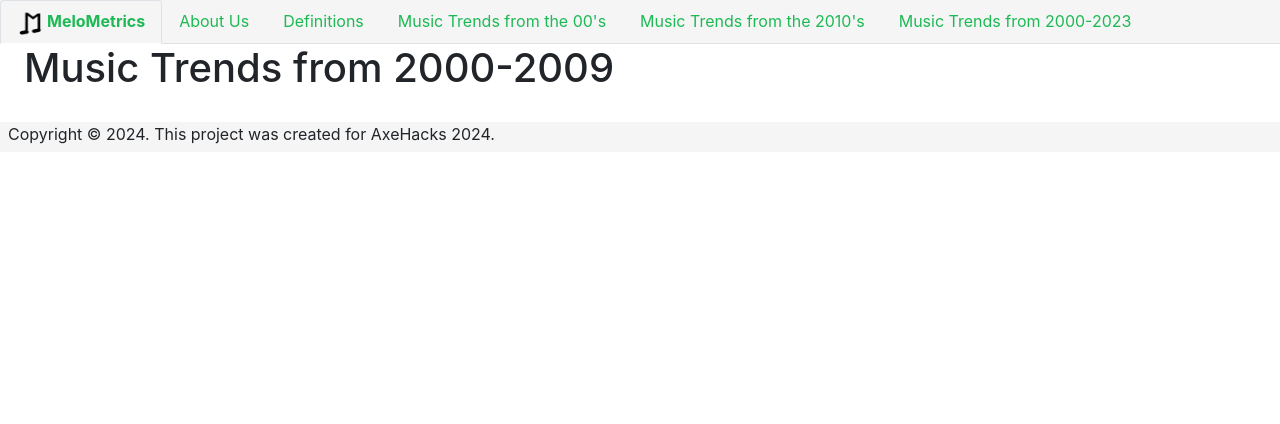
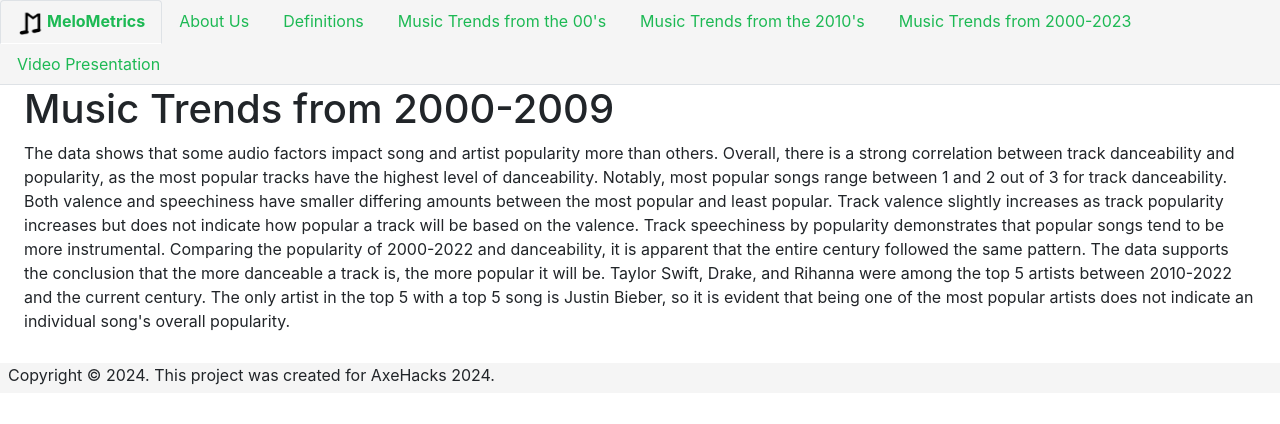
Before and after one commit to sophtank/axehacks, a Flask app: page /2000s in a window 1280 px wide. Shown: the top 424 px of the page. Run offline with Flask 3, Linux system fonts and the light colour scheme; some libraries are stand-ins or nearby versions.

Commit message:
mega commit

```diff
--- a/app.py
+++ b/app.py
@@ -24,3 +24,7 @@ def year2010():
 @app.get('/all')
 def year2024():
     return render_template('all.html')
+
+@app.get('/vid')
+def vid():
+    return render_template('vid.html')
--- a/templates/2000.html
+++ b/templates/2000.html
@@ -7,20 +7,31 @@
     }
 </style>
     <h1>Music Trends from 2000-2009</h1>
-    <div class='tableauPlaceholder' id='viz1710600139474' style='position: relative'><noscript><a href='#'>
-        <img alt='Sheet 2 ' src='https:&#47;&#47;public.tableau.com&#47;static&#47;images&#47;te&#47;testbook1_17106001231640&#47;Sheet2&#47;1_rss.png' style='border: none' /></a></noscript>
-        <object class='tableauViz'  style='display:none;'>
-        <param name='host_url' value='https%3A%2F%2Fpublic.tableau.com%2F' /> <param name='embed_code_version' value='3' />
-        <param name='site_root' value='' /><param name='name' value='testbook1_17106001231640&#47;Sheet2' />
-        <param name='tabs' value='no' /><param name='toolbar' value='yes' /><param name='static_image' value='https:&#47;&#47;public.tableau.com&#47;static&#47;images&#47;te&#47;testbook1_17106001231640&#47;Sheet2&#47;1.png' />
-        <param name='animate_transition' value='yes' /><param name='display_static_image' value='yes' /><param name='display_spinner' value='yes' /><param name='display_overlay' value='yes' />
-        <param name='display_count' value='yes' /><param name='language' value='en-US' /><param name='filter' value='publish=yes' /></object></div>
+    <div class='tableauPlaceholder' id='viz1710616288771' style='position: relative'><noscript><a href='#'><img alt='Dashboard 1 ' src='https:&#47;&#47;public.tableau.com&#47;static&#47;images&#47;ax&#47;axe_hacks&#47;Dashboard1&#47;1_rss.png' style='border: none' /></a>
+    </noscript><object class='tableauViz'  style='display:none;'><param name='host_url' value='https%3A%2F%2Fpublic.tableau.com%2F' />
+        <param name='embed_code_version' value='3' /> <param name='site_root' value='' /><param name='name' value='axe_hacks&#47;Dashboard1' />
+        <param name='tabs' value='no' /><param name='toolbar' value='yes' />
+        <param name='static_image' value='https:&#47;&#47;public.tableau.com&#47;static&#47;images&#47;ax&#47;axe_hacks&#47;Dashboard1&#47;1.png' />
+        <param name='animate_transition' value='yes' /><param name='display_static_image' value='yes' /><param name='display_spinner' value='yes' />
+        <param name='display_overlay' value='yes' /><param name='display_count' value='yes' /><param name='language' value='en-US' />
+        <param name='filter' value='publish=yes' /></object></div>
         <script type='text/javascript'>
-            var divElement = document.getElementById('viz1710600139474');
+            var divElement = document.getElementById('viz1710616288771');
             var vizElement = divElement.getElementsByTagName('object')[0];
-            vizElement.style.width='80%';
-            vizElement.style.height=(divElement.offsetWidth*0.45)+'px';
+            if ( divElement.offsetWidth > 800 ) { vizElement.style.width='1000px';vizElement.style.height='827px';}
+            else if ( divElement.offsetWidth > 500 ) { vizElement.style.width='1000px';vizElement.style.height='827px';}
+            else { vizElement.style.width='100%';vizElement.style.height='1427px';}
             var scriptElement = document.createElement('script');
             scriptElement.src = 'https://public.tableau.com/javascripts/api/viz_v1.js';
-            vizElement.parentNode.insertBefore(scriptElement, vizElement);</script>
+            vizElement.parentNode.insertBefore(scriptElement, vizElement);
+        </script>
+    <p>The data shows that some audio factors impact song and artist popularity more than others. Overall, there is a strong correlation between
+         track danceability and popularity, as the most popular tracks have the highest level of danceability. Notably, most popular songs range between
+          1 and 2 out of 3 for track danceability. Both valence and speechiness have smaller differing amounts between the most popular and least popular.
+           Track valence slightly increases as track popularity increases but does not indicate how popular a track will be based on the valence.
+           Track speechiness by popularity demonstrates that popular songs tend to be more instrumental. Comparing the popularity of 2000-2022 and
+           danceability, it is apparent that the entire century followed the same pattern. The data supports the conclusion that the more danceable a track
+           is, the more popular it will be. Taylor Swift, Drake, and Rihanna were among the top 5 artists between 2010-2022 and the current century.
+           The only artist in the top 5 with a top 5 song is Justin Bieber, so it is evident that being one of the most popular artists does not indicate
+           an individual song's overall popularity.</p>
 {% endblock %}
--- a/templates/layout.html
+++ b/templates/layout.html
@@ -25,6 +25,9 @@
       </li>
       <li class="nav-item">
         <a class="nav-link" href="/all">Music Trends from 2000-2023</a>
+      </li>
+      <li class="nav-item">
+        <a class="nav-link" href="/vid">Video Presentation</a>
       </li>
     </ul>
   </nav>
--- /dev/null
+++ b/templates/vid.html
@@ -0,0 +1,6 @@
+{%extends "layout.html"%}
+{%block title%} Music Trends {%endblock%}
+{% block content %}
+    <video width="80%" controls>
+        <source src="static/videos/vid.mp4" type="video/mp4">
+{%endblock%}
```
Also changed, not shown: templates/2010.html (+21 -13 lines), templates/all.html (+9 -16 lines), templates/home.html (+6 -4 lines).
